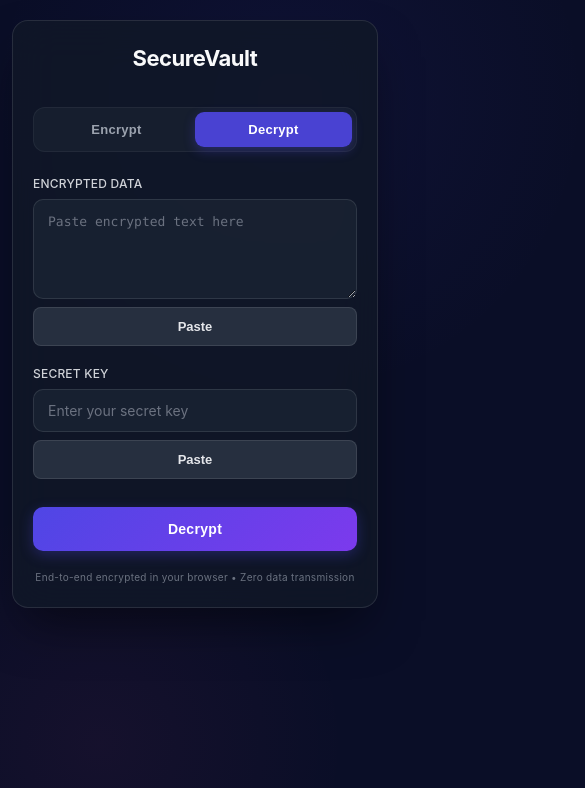
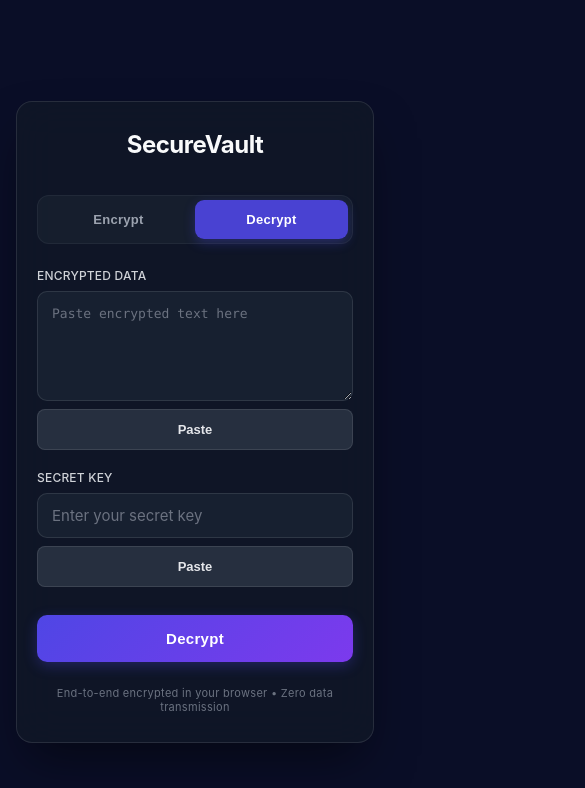
Before and after one commit to gpolis/secure-vault, a plain HTML site: page index.html in a window 390 px wide. Both pictures are taken after a click on the button "Decrypt". Shown: the whole page, 585 px wide, since content can reach past the window. Drawn offline with Linux system fonts and the light colour scheme.

Commit message:
Fix mobile UI centering and sizing issues

```diff
--- a/index.html
+++ b/index.html
@@ -57,6 +57,7 @@
             border-radius: 16px;
             max-width: 480px;
             width: 100%;
+            margin: 0 auto;
             padding: 40px;
             position: relative;
             z-index: 1;
@@ -322,18 +323,19 @@
 
         @media (max-width: 480px) {
             body {
-                padding: 12px;
-                align-items: flex-start;
-                padding-top: 20px;
+                padding: 16px;
+                align-items: center;
             }
 
             .container {
-                padding: 24px 20px;
+                padding: 28px 20px;
                 max-width: 100%;
+                width: 100%;
+                margin: 0;
             }
 
             h1 {
-                font-size: 22px;
+                font-size: 24px;
             }
 
             .subtitle {
@@ -345,7 +347,7 @@
             }
 
             .mode-btn {
-                padding: 10px 8px;
+                padding: 12px 8px;
                 font-size: 13px;
             }
 
@@ -365,63 +367,69 @@
 
             input,
             textarea {
+                width: 100%;
                 padding: 12px 14px;
-                font-size: 14px;
+                font-size: 15px;
             }
 
             textarea {
-                min-height: 100px;
+                min-height: 110px;
                 font-size: 13px;
             }
 
             .paste-btn {
                 width: 100%;
-                padding: 11px;
+                padding: 12px;
             }
 
             .action-btn {
-                padding: 14px;
-                font-size: 14px;
+                padding: 15px;
+                font-size: 15px;
             }
 
             .result-section {
-                padding: 16px;
+                padding: 18px;
                 margin-top: 20px;
             }
 
             .result-text {
-                padding: 12px;
-                font-size: 11px;
+                padding: 14px;
+                font-size: 12px;
             }
 
             .footer {
-                margin-top: 20px;
-                font-size: 10px;
+                margin-top: 24px;
+                font-size: 11px;
             }
 
             body::before,
             body::after {
-                opacity: 0.5;
+                display: none;
             }
         }
 
         @media (max-width: 360px) {
+            body {
+                padding: 12px;
+            }
+
             .container {
-                padding: 20px 16px;
+                padding: 24px 16px;
             }
 
             h1 {
-                font-size: 20px;
+                font-size: 22px;
             }
 
             .mode-btn {
                 font-size: 12px;
-                padding: 9px 6px;
+                padding: 10px 6px;
             }
 
             input,
             textarea {
-                font-size: 13px;
+                font-size: 14px;
+                padding: 11px 12px;
             }
         }
     </style>
```
